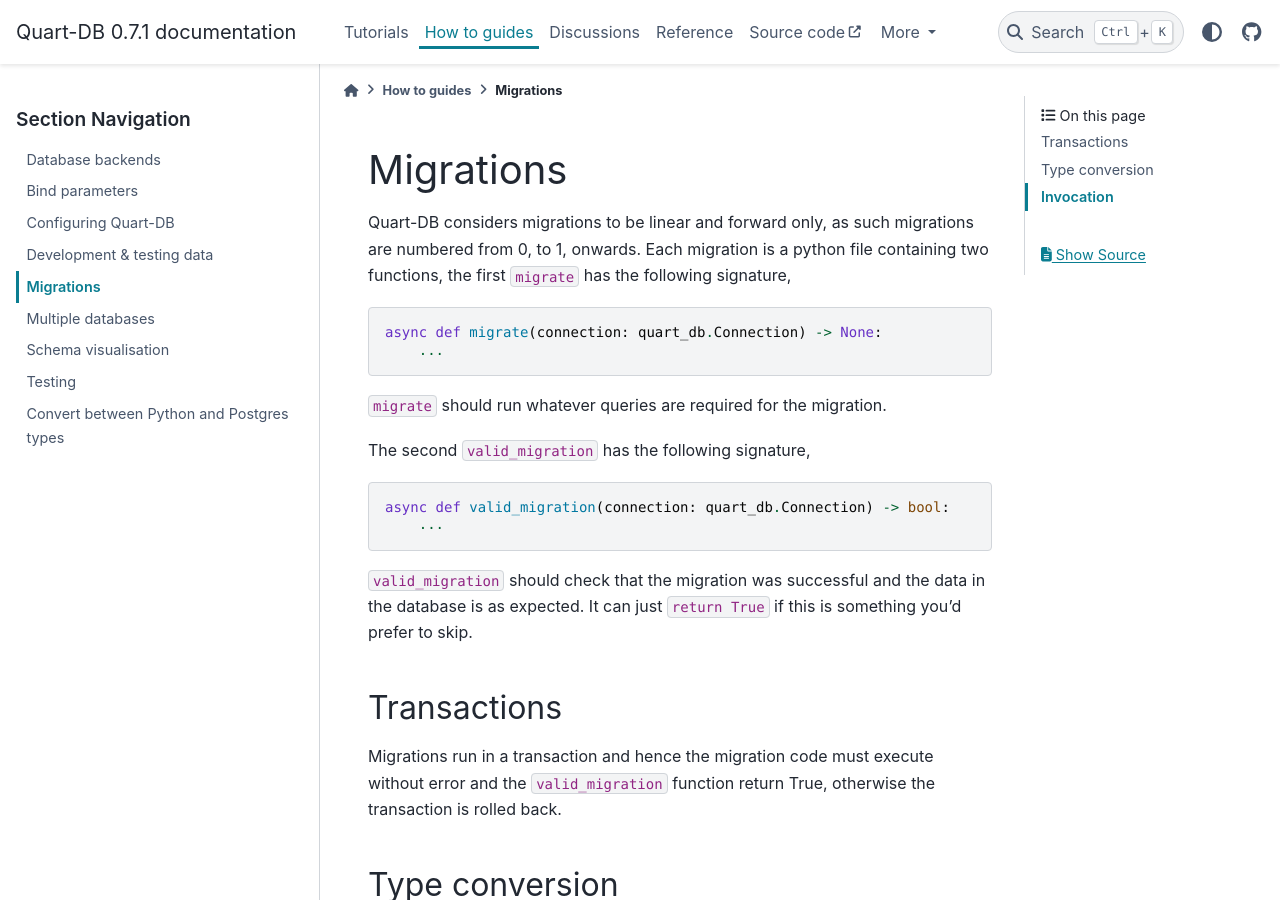
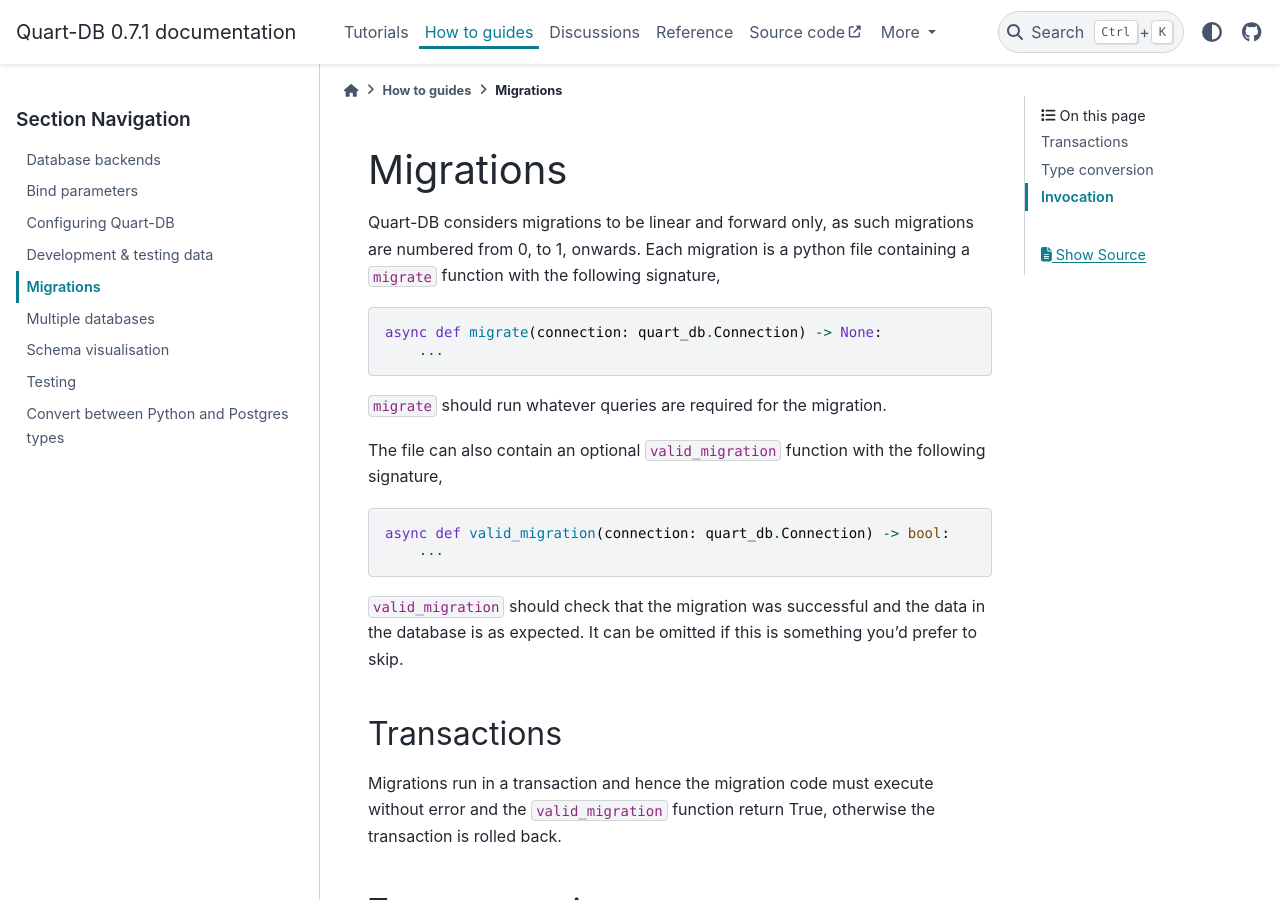
Before and after one commit to pgjones/quart-db, a Sphinx documentation site: the page built from docs/how_to_guides/migrations.rst, in a window 1280 px wide and 900 px high. Built offline with Sphinx 7.4.7 and the PyData theme 0.15.4, drawn with Linux system fonts in a browser that asks for light colours; pages that are not in the unit, such as notebooks, are missing from menus.

Commit message:
Make the valid_migration function optional
In practice I find it is rarely used, hence it is now optional to save
writing an empty function.

```diff
--- a/docs/how_to_guides/migrations.rst
+++ b/docs/how_to_guides/migrations.rst
@@ -5,8 +5,8 @@
 
 Quart-DB considers migrations to be linear and forward only, as such
 migrations are numbered from 0, to 1, onwards. Each migration is a
-python file containing two functions, the first ``migrate`` has the
-following signature,
+python file containing a ``migrate`` function with the following
+signature,
 
 .. code-block:: python
 
@@ -16,7 +16,8 @@
 ``migrate`` should run whatever queries are required for the
 migration.
 
-The second ``valid_migration`` has the following signature,
+The file can also contain an optional ``valid_migration`` function
+with the following signature,
 
 .. code-block:: python
 
@@ -24,8 +25,8 @@
         ...
 
 ``valid_migration`` should check that the migration was successful and
-the data in the database is as expected. It can just ``return True``
-if this is something you'd prefer to skip.
+the data in the database is as expected. It can be omitted if this is
+something you'd prefer to skip.
 
 Transactions
 ------------
```
Also changed, not shown: 2 other files.
